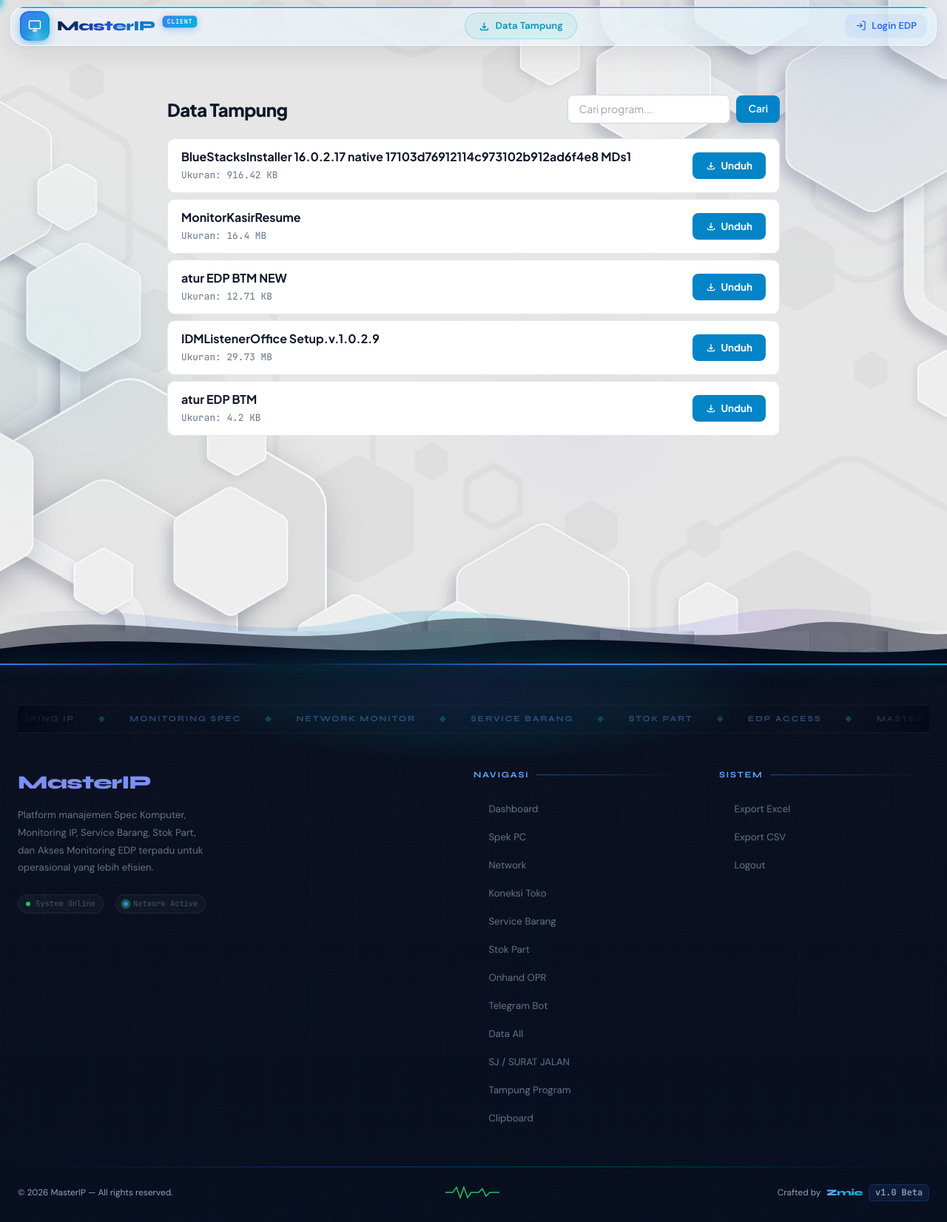
After one commit to NdanZmie/MasterIP, a Laravel app: page /tpg2 in a window 1280 px wide. The commit adds this page. Shown: the whole page at 74% size. Run offline with Laravel 12, Linux system fonts and the light colour scheme; data comes from the database, SQL or seed files in the repository; both versions use the stored data as it was after the commit; style sheets or scripts are compiled from the project's sources.

Commit message:
feat: tambah halaman publik data tampung /tpg2, konfigurasi host 117, dan skema DB export

```diff
--- a/app/Http/Controllers/TampungController.php
+++ b/app/Http/Controllers/TampungController.php
@@ -81,6 +81,71 @@ class TampungController extends Controller
             'totalDownloads',
             'totalStorageFormatted',
             'latestProgram',
+            'categoriesList',
+            'search',
+            'kategori',
+            'sort'
+        ));
+    }
+
+    /**
+     * Tampilan Simple List publik untuk client (/tpg2)
+     */
+    public function publicList(Request $request)
+    {
+        $search = trim($request->input('search', ''));
+        $kategori = trim($request->input('kategori', 'ALL'));
+        $sort = trim($request->input('sort', 'terbaru'));
+
+        $query = TampungProgram::query();
+
+        if ($search !== '') {
+            $query->where(function ($q) use ($search) {
+                $q->where('nama_program', 'like', "%{$search}%")
+                  ->orWhere('deskripsi', 'like', "%{$search}%")
+                  ->orWhere('file_name', 'like', "%{$search}%")
+                  ->orWhere('versi', 'like', "%{$search}%")
+                  ->orWhere('kategori', 'like', "%{$search}%")
+                  ->orWhere('file_extension', 'like', "%{$search}%");
+            });
+        }
+
+        if ($kategori !== '' && $kategori !== 'ALL') {
+            $query->where('kategori', $kategori);
+        }
+
+        switch ($sort) {
+            case 'populer':
+                $query->orderBy('download_count', 'desc')->orderBy('id', 'desc');
+                break;
+            case 'ukuran':
+                $query->orderBy('file_size', 'desc');
+                break;
+            case 'nama':
+                $query->orderBy('nama_program', 'asc');
+                break;
+            case 'terbaru':
+            default:
+                $query->orderBy('id', 'desc');
+                break;
+        }
+
+        $categoriesList = [
+            'Aplikasi / Tools',
+            'Driver & Hardware',
+            'Utilitas EDP',
+            'Script & Batch',
+            'Sistem Operasi / ISO',
+            'Dokumen & Panduan',
+            'Lainnya',
+        ];
+
+        $totalPrograms = TampungProgram::count();
+        $programs = $query->paginate(25)->withQueryString();
+
+        return view('pages.tpg2', compact(
+            'programs',
+            'totalPrograms',
             'categoriesList',
             'search',
             'kategori',
--- a/resources/views/layouts/app.blade.php
+++ b/resources/views/layouts/app.blade.php
@@ -881,7 +881,7 @@
     <header id="navbar">
         <div class="nav-inner">
 
-            <a href="/spekpc" class="nav-brand" data-nav>
+            <a href="{{ session('user_id') ? '/dashboard' : '/tpg2' }}" class="nav-brand" data-nav>
                 <div class="brand-icon">
                     <svg fill="none" stroke="currentColor" stroke-width="2" viewBox="0 0 24 24">
                         <rect x="2" y="3" width="20" height="14" rx="2"/>
@@ -889,9 +889,10 @@
                     </svg>
                 </div>
                 <span class="brand-text">MasterIP</span>
-                <span class="brand-badge">BETA</span>
+                <span class="brand-badge">{{ session('user_id') ? 'BETA' : 'CLIENT' }}</span>
             </a>
 
+            @if(session('user_id'))
             {{-- Nav Links (Center Container) --}}
             <div class="nav-menu-wrap">
                 <ul class="nav-links">
@@ -957,7 +958,7 @@
                         </a>
                     </li>
                     <li>
-                        <a href="/tampung" class="{{ request()->is('tampung*') ? 'active' : '' }}" data-nav title="Tampung Program">
+                        <a href="/tampung" class="{{ request()->is('tampung*') || request()->is('tpg2*') ? 'active' : '' }}" data-nav title="Tampung Program">
                             <span class="nav-fill"></span>
                             <svg fill="none" stroke="currentColor" stroke-width="2" viewBox="0 0 24 24">
                                 <path d="M4 16v1a3 3 0 003 3h10a3 3 0 003-3v-1m-4-4l-4 4m0 0l-4-4m4 4V4"/>
@@ -1002,6 +1003,28 @@
                     <span>Logout</span>
                 </a>
             </div>
+            @else
+            {{-- Nav Links Public Client Mode --}}
+            <div class="nav-menu-wrap" style="justify-content: center;">
+                <div style="display: flex; align-items: center; gap: 8px; background: rgba(6,182,212,0.08); border: 1px solid rgba(6,182,212,0.25); padding: 7px 18px; border-radius: 30px; font-size: 0.82rem; font-weight: 700; color: #0891b2;">
+                    <svg width="15" height="15" fill="none" stroke="currentColor" stroke-width="2.2" viewBox="0 0 24 24"><path d="M4 16v1a3 3 0 003 3h10a3 3 0 003-3v-1m-4-4l-4 4m0 0l-4-4m4 4V4"/></svg>
+                    <span>Data Tampung</span>
+                </div>
+            </div>
+
+            {{-- Action Login Petugas EDP --}}
+            <div class="nav-user-actions">
+                <a href="/login" class="nav-logout" style="border-color: rgba(59,130,246,0.3); color: #2563eb; background: rgba(59,130,246,0.08); padding: 6px 14px; gap: 7px;" title="Login Administrator EDP">
+                    <span class="nav-fill"></span>
+                    <svg width="16" height="16" fill="none" stroke="currentColor" stroke-width="2" viewBox="0 0 24 24">
+                        <path d="M15 3h4a2 2 0 0 1 2 2v14a2 2 0 0 1-2 2h-4"/>
+                        <polyline points="10 17 15 12 10 7"/>
+                        <line x1="15" y1="12" x2="3" y2="12"/>
+                    </svg>
+                    <span style="font-weight: 700;">Login EDP</span>
+                </a>
+            </div>
+            @endif
         </div>
     </header>
 
--- a/resources/views/pages/dashboard.blade.php
+++ b/resources/views/pages/dashboard.blade.php
@@ -703,7 +703,7 @@
                 <svg width="15" height="15" viewBox="0 0 24 24" fill="none" stroke="currentColor" stroke-width="2">
                     <rect x="2" y="3" width="20" height="14" rx="2"/><path d="M8 21h8M12 17v4"/>
                 </svg>
-                Armada PC
+                PC
                 <span class="badge-pill">{{ $totalPc }}</span>
             </button>
             <button type="button" class="db-tab-btn" onclick="switchDbView('service', this)">
@@ -858,7 +858,7 @@
                     <svg width="16" height="16" viewBox="0 0 24 24" fill="none" stroke="var(--c-blue)" stroke-width="2">
                         <path d="M22 12h-4l-3 9L9 3l-3 9H2"/>
                     </svg>
-                    Kesehatan Armada PC
+                    Data All PC
                 </div>
                 <span class="db-panel-badge">{{ $totalPc }} Unit</span>
             </div>
--- /dev/null
+++ b/resources/views/pages/tpg2.blade.php
@@ -0,0 +1,211 @@
+@extends('layouts.app')
+
+@section('content')
+
+<style>
+    @import url('https://fonts.googleapis.com/css2?family=Plus+Jakarta+Sans:wght@400;500;600;700;800&family=JetBrains+Mono:wght@500;600&display=swap');
+
+    .simple-wrap {
+        max-width: 860px;
+        margin: 0 auto;
+        padding: 24px 16px 60px;
+        font-family: 'Plus Jakarta Sans', -apple-system, BlinkMacSystemFont, sans-serif;
+    }
+
+    /* ─── JUDUL & SEARCH ─── */
+    .top-header {
+        display: flex;
+        align-items: center;
+        justify-content: space-between;
+        gap: 16px;
+        margin-bottom: 20px;
+        flex-wrap: wrap;
+    }
+    .page-title {
+        font-size: 1.5rem;
+        font-weight: 800;
+        color: #0f172a;
+        margin: 0;
+        letter-spacing: -0.02em;
+    }
+
+    /* ─── SEARCH BOX ─── */
+    .search-box {
+        display: flex;
+        gap: 8px;
+        align-items: center;
+    }
+    .search-input {
+        padding: 8px 14px;
+        font-size: 0.88rem;
+        color: #0f172a;
+        background: #ffffff;
+        border: 1px solid #cbd5e1;
+        border-radius: 8px;
+        outline: none;
+        width: 220px;
+        transition: all 0.2s;
+    }
+    .search-input:focus {
+        border-color: #0284c7;
+        box-shadow: 0 0 0 3px rgba(2, 132, 199, 0.12);
+    }
+    .btn-search {
+        padding: 8px 16px;
+        font-size: 0.85rem;
+        font-weight: 600;
+        color: #ffffff;
+        background: #0284c7;
+        border: none;
+        border-radius: 8px;
+        cursor: pointer;
+        transition: background 0.2s;
+    }
+    .btn-search:hover {
+        background: #0369a1;
+    }
+    .btn-reset {
+        padding: 8px 12px;
+        font-size: 0.85rem;
+        font-weight: 600;
+        color: #64748b;
+        background: #f1f5f9;
+        border-radius: 8px;
+        text-decoration: none;
+    }
+
+    /* ─── LIST CONTAINER ─── */
+    .program-list {
+        display: flex;
+        flex-direction: column;
+        gap: 8px;
+    }
+    .program-row {
+        background: #ffffff;
+        border: 1px solid #e2e8f0;
+        border-radius: 10px;
+        padding: 14px 18px;
+        display: flex;
+        align-items: center;
+        justify-content: space-between;
+        gap: 16px;
+        transition: all 0.15s ease;
+    }
+    .program-row:hover {
+        border-color: #bae6fd;
+        background: #f8fafc;
+    }
+    .program-info {
+        display: flex;
+        flex-direction: column;
+        gap: 4px;
+        min-width: 0;
+    }
+    .program-name {
+        font-size: 1rem;
+        font-weight: 700;
+        color: #0f172a;
+        text-decoration: none;
+        line-height: 1.3;
+        word-break: break-word;
+    }
+    .program-name:hover {
+        color: #0284c7;
+    }
+    .program-size {
+        font-size: 0.8rem;
+        font-family: 'JetBrains Mono', monospace;
+        color: #64748b;
+    }
+    .btn-unduh {
+        display: inline-flex;
+        align-items: center;
+        gap: 6px;
+        padding: 8px 18px;
+        background: #0284c7;
+        color: #ffffff;
+        border-radius: 8px;
+        font-size: 0.84rem;
+        font-weight: 700;
+        text-decoration: none;
+        flex-shrink: 0;
+        transition: all 0.15s ease;
+    }
+    .btn-unduh:hover {
+        background: #0369a1;
+        color: #ffffff;
+    }
+    .empty-state {
+        text-align: center;
+        padding: 40px 20px;
+        background: #ffffff;
+        border: 1px dashed #cbd5e1;
+        border-radius: 10px;
+        color: #64748b;
+        font-size: 0.9rem;
+    }
+</style>
+
+<div class="simple-wrap">
+
+    @if(session('error'))
+        <div style="background: #fef2f2; border: 1px solid #fecaca; color: #b91c1c; padding: 12px 16px; border-radius: 8px; margin-bottom: 16px; font-size: 0.85rem;">
+            {{ session('error') }}
+        </div>
+    @endif
+
+    {{-- JUDUL & SEARCH --}}
+    <div class="top-header">
+        <h1 class="page-title">Data Tampung</h1>
+        <form action="{{ route('tpg2.index') }}" method="GET" class="search-box">
+            <input type="text"
+                   name="search"
+                   value="{{ $search }}"
+                   placeholder="Cari program..."
+                   class="search-input">
+            <button type="submit" class="btn-search">Cari</button>
+            @if(!empty($search))
+                <a href="{{ route('tpg2.index') }}" class="btn-reset" title="Reset">✕</a>
+            @endif
+        </form>
+    </div>
+
+    {{-- LIST: NAMA PROGRAM & UKURAN --}}
+    <div class="program-list">
+        @forelse($programs as $prog)
+            <div class="program-row">
+                <div class="program-info">
+                    <a href="{{ route('tampung.download', $prog->id) }}"
+                       class="program-name"
+                       target="{{ $prog->tipe_sumber === 'link' ? '_blank' : '_self' }}">
+                        {{ $prog->nama_program }}
+                    </a>
+                    <span class="program-size">
+                        Ukuran: {{ $prog->formatted_size }}
+                    </span>
+                </div>
+                <a href="{{ route('tampung.download', $prog->id) }}"
+                   class="btn-unduh"
+                   target="{{ $prog->tipe_sumber === 'link' ? '_blank' : '_self' }}">
+                    <svg width="14" height="14" fill="none" stroke="currentColor" stroke-width="2.2" viewBox="0 0 24 24">
+                        <path d="M4 16v1a3 3 0 003 3h10a3 3 0 003-3v-1m-4-4l-4 4m0 0l-4-4m4 4V4"/>
+                    </svg>
+                    <span>Unduh</span>
+                </a>
+            </div>
+        @empty
+            <div class="empty-state">
+                Tidak ada program ditemukan.
+            </div>
+        @endforelse
+    </div>
+
+    @if($programs->hasPages())
+        <div style="margin-top: 20px;">
+            {{ $programs->links() }}
+        </div>
+    @endif
+
+</div>
+
+@endsection
--- a/routes/web.php
+++ b/routes/web.php
@@ -27,6 +27,11 @@ Route::post('/register', [RegisterController::class, 'store'])->name('register.p
 
 // LOGOUT
 Route::get('/logout', [LoginController::class, 'logout'])->name('logout');
+
+// ── AKSES PUBLIK DATA TAMPUNG (TANPA LOGIN) ──
+Route::get('/tpg2',                 [TampungController::class, 'publicList'])->name('tpg2.index');
+Route::get('/tpg2/download/{id}',   [TampungController::class, 'download'])->name('tpg2.download');
+Route::get('/tampung/download/{id}',[TampungController::class, 'download'])->name('tampung.download');
 
 //
 // =======================
@@ -116,7 +121,6 @@ Route::middleware('auth.session')->group(function () {
     // ── TAMPUNG (PENAMPUNG PROGRAM & REPOSITORI APLIKASI) ──
     Route::get('/tampung',               [TampungController::class, 'index'])->name('tampung.index');
     Route::post('/tampung/store',        [TampungController::class, 'store'])->name('tampung.store');
-    Route::get('/tampung/download/{id}', [TampungController::class, 'download'])->name('tampung.download');
     Route::post('/tampung/update/{id}',  [TampungController::class, 'update'])->name('tampung.update');
     Route::post('/tampung/delete/{id}',  [TampungController::class, 'destroy'])->name('tampung.destroy');
 
--- a/vite.config.js
+++ b/vite.config.js
@@ -17,7 +17,7 @@ export default defineConfig({
         host: '0.0.0.0',
         port: 5173,
         hmr: {
-            host: '192.168.75.114',
+            host: '192.168.75.117',
         },
     },
 });
```
Also changed, not shown: resources/views/pages/tampung.blade.php (+14 -4 lines), package-lock.json, public/DB EXPORTS/masterip.sql (added).
